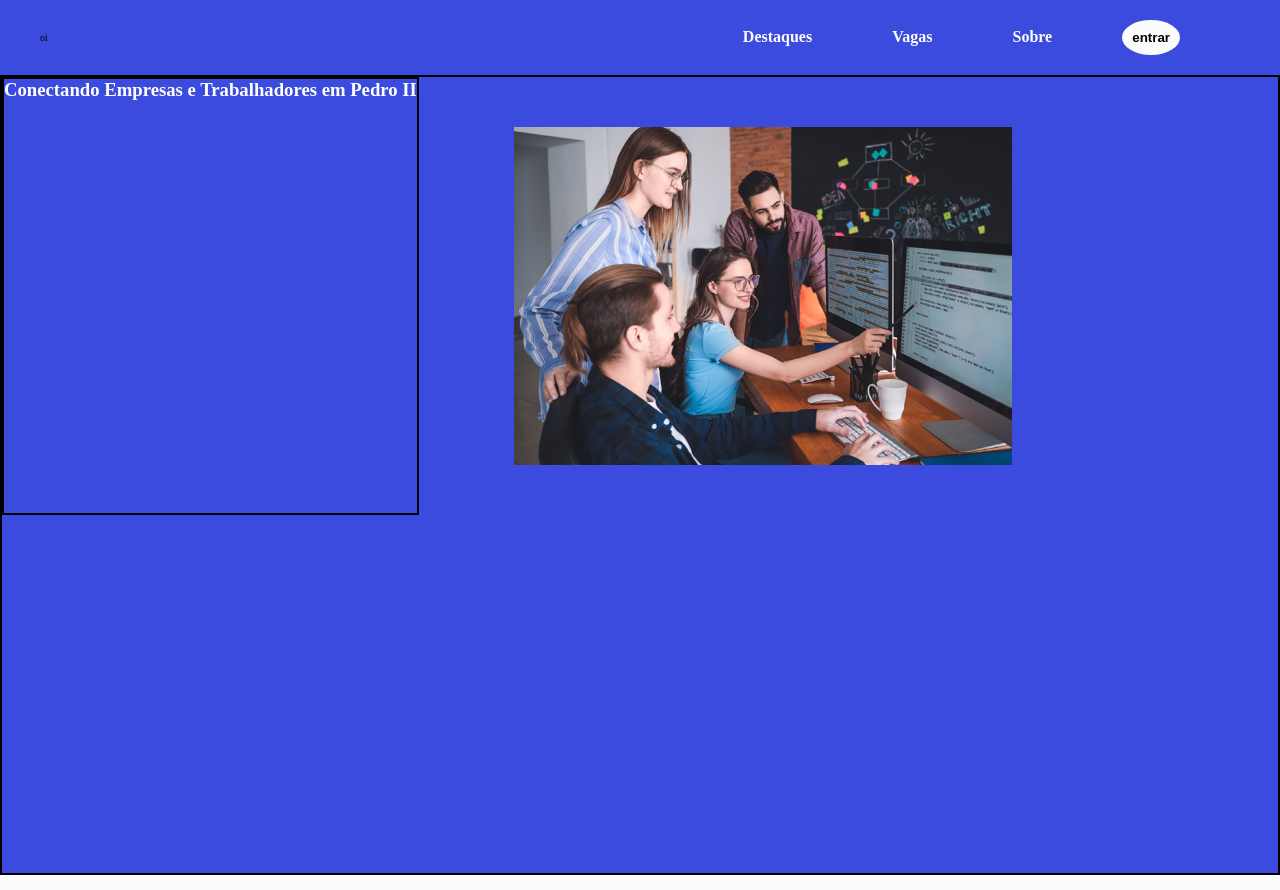
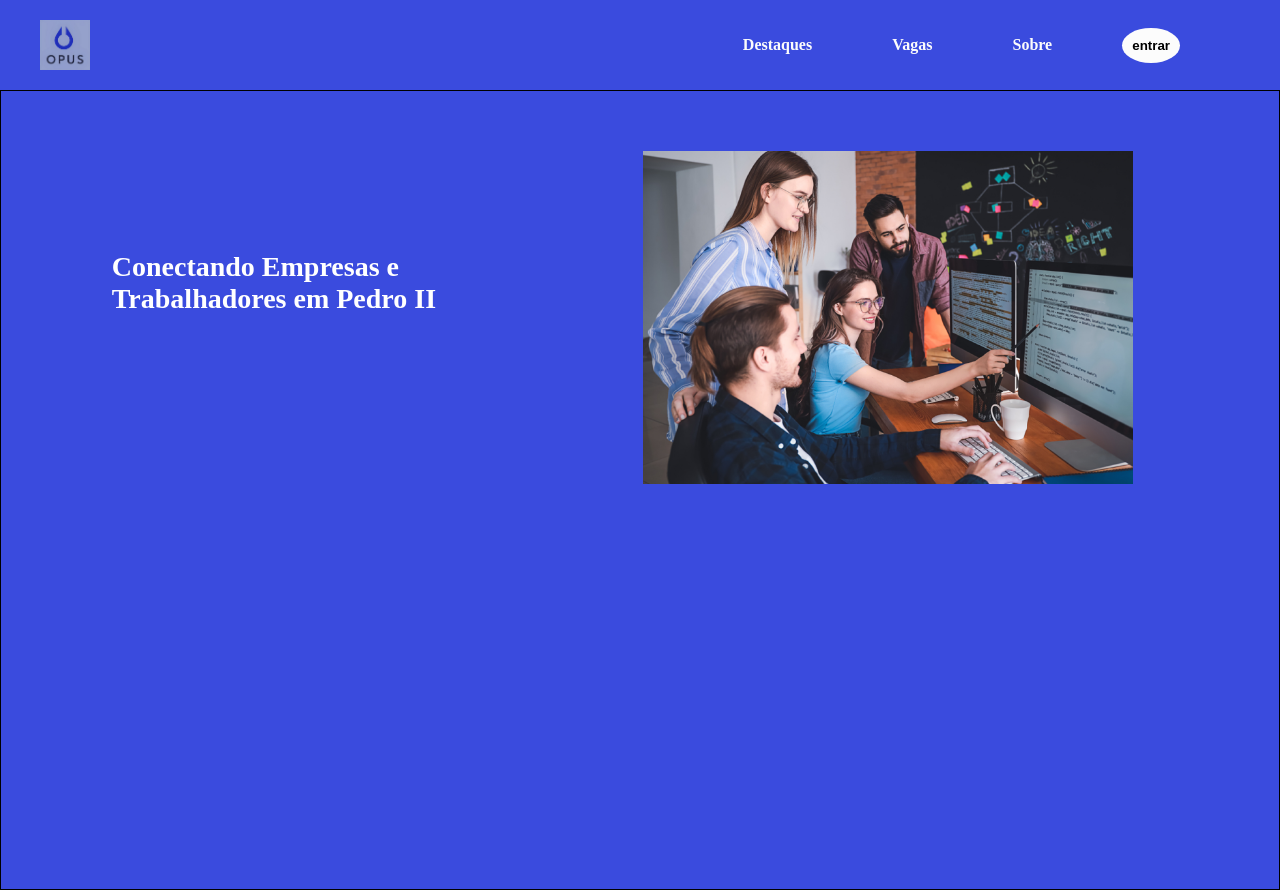
Before and after one commit to ruanvictordev/opus, a React (Vite) app in the folder client/: page / in a window 1280 px wide. Built offline with nearby package versions, Linux system fonts and the light colour scheme.

Commit message:
fiz apenas pequenas alterações

```diff
--- a/client/src/components/Header/Navbar.tsx
+++ b/client/src/components/Header/Navbar.tsx
@@ -1,10 +1,11 @@
 import { Nav, P, Div, StyledLink, Button } from "./styles";
+import img from "../../assets/img/opus_logo.jpeg";
 
 export default function Navbar() {
   return (
     <>
       <Nav>
-        <P>oi</P>
+        <img src={img} height={50} width={50} alt="" />
         <Div>
           <StyledLink to="">Destaques</StyledLink>
           <StyledLink to="">Vagas</StyledLink>
--- a/client/src/components/Main/Main.tsx
+++ b/client/src/components/Main/Main.tsx
@@ -1,12 +1,15 @@
-import * as S from './styled'
-import img from '../../assets/img/peploe.png'
-export const Main:React.FC = () => {
-    return(
-        <S.Main>
-            <S.Div>
-                <S.Text>  Conectando  Empresas e Trabalhadores em Pedro II</S.Text>
-                <S.Img src={img}/>
-            </S.Div>
-        </S.Main>
-    )
-}
+import * as S from "./styled";
+import img from "../../assets/img/peploe.png";
+export const Main: React.FC = () => {
+  return (
+    <S.Main>
+      <S.Div>
+        <S.Text>
+          {" "}
+          Conectando Empresas e<br /> Trabalhadores em Pedro II
+        </S.Text>
+        <S.Img src={img} />
+      </S.Div>
+    </S.Main>
+  );
+};
--- a/client/src/components/Main/styled.ts
+++ b/client/src/components/Main/styled.ts
@@ -1,23 +1,24 @@
 import styled from "styled-components";
 
 export const Main = styled.main`
-
-
   height: 100vh;
-    border: 2px black solid;
-`
+  border: 1px black solid;
+  padding: 10px;
+`;
 export const Div = styled.div`
   display: flex;
+  justify-content: space-around;
+  align-items: center;
+`;
 
-`
 export const Text = styled.h3`
   color: #ffffff;
-    border: 2px black solid;
-
-`
+  font-weight: bold;
+  font-size: 28px;
+  margin: 0px 30px 70px 60px;
+`;
 export const Img = styled.img`
   width: 39%;
   margin: 50px 95px;
   float: right;
-
-`
+`;
--- a/client/src/styles/theme.ts
+++ b/client/src/styles/theme.ts
@@ -5,5 +5,6 @@ export const theme = {
     colorTwo: "#0064CF",
     colorThree: "#007BFF",
     colorFour: "#FCFCFC",
+    colorFive: "#0064CF",
   },
 };
```
Also changed, not shown: client/src/assets/img/opus_logo.jpeg (added). Lines whose indentation alone changed are shown as unchanged.
